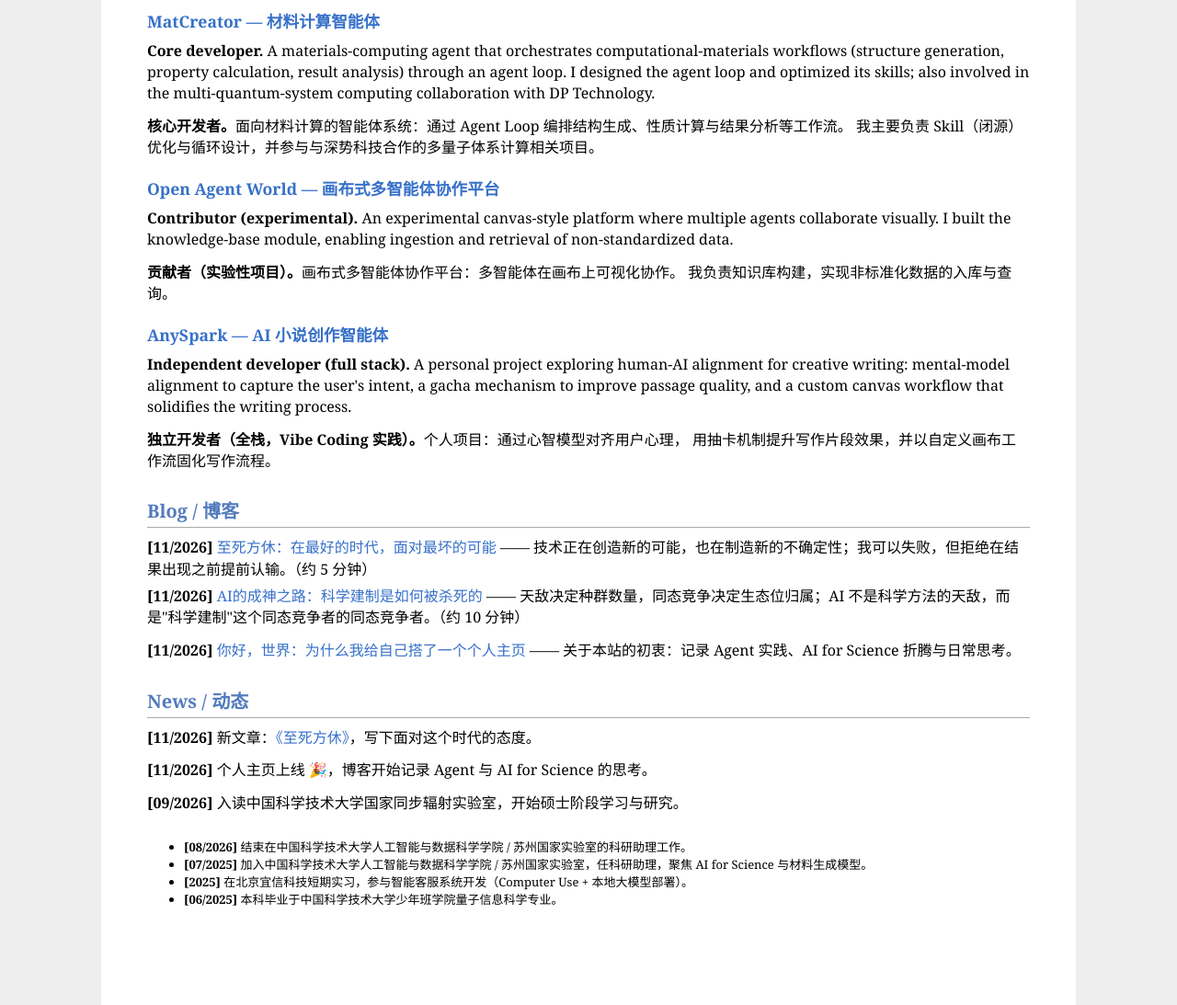
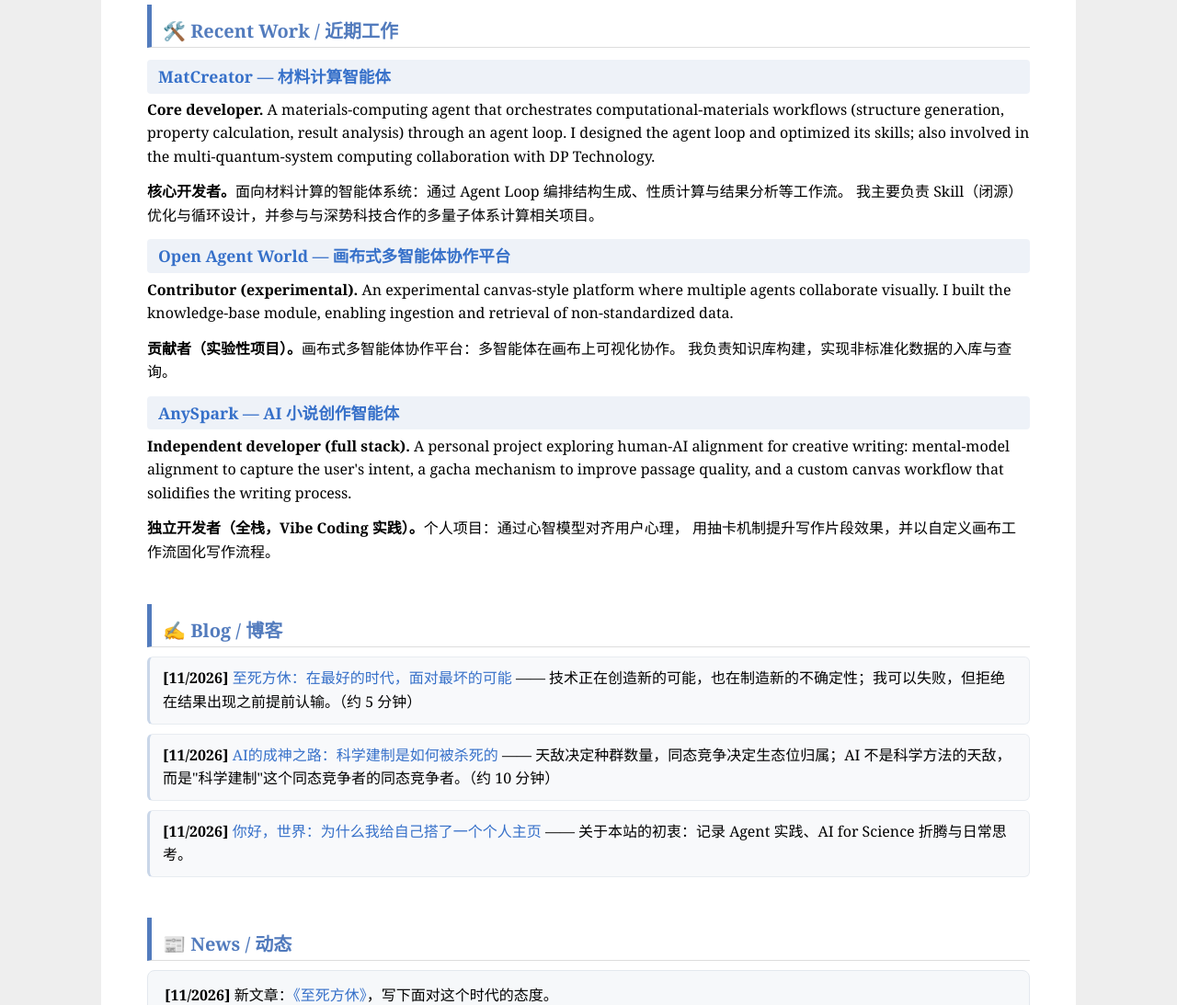
Before and after one commit to Mikexujunrui/Mikexujunrui.github.io, a plain HTML site: page index.html in a window 1280 px wide. Shown: the part 1707-2800 px from the top of the page at 92% size. Drawn offline with Linux system fonts and the light colour scheme.

Commit message:
style: 板块视觉区分度改造（h2色条锚点/emoji前缀/博客卡片化/动态面板化/项目标题条/行距放宽）

```diff
--- a/index.html
+++ b/index.html
@@ -36,11 +36,41 @@
       border-bottom: 1px solid #aaaaaa;
     }
     h1 { font-size: 165%; padding-bottom: 0.3em; }
-    h2 { padding-top: 0.8em; font-size: 125%; }
+    h2 {
+      padding-top: 0.8em; font-size: 125%;
+      margin-top: 2.2em;
+      border-left: 5px solid #527bbd;
+      border-bottom-color: #dddddd;
+      padding-left: 12px;
+    }
     h3 { font-size: 110%; border-bottom: none; margin-bottom: 0.3em; }
 
-    p { margin-top: 0.0em; margin-bottom: 0.8em; padding: 0; line-height: 1.45; }
+    p { margin-top: 0.0em; margin-bottom: 0.8em; padding: 0; line-height: 1.6; }
     strong { font-weight: bold; }
+
+    /* 区块差异化：动态面板 / 博客卡片 / 项目标题条 */
+    .panel {
+      background: #f6f8fa;
+      border: 1px solid #e3e8ee;
+      border-radius: 8px;
+      padding: 14px 18px;
+    }
+    .blog-card {
+      background: #f8f9fb;
+      border: 1px solid #e8ecf1;
+      border-left: 3px solid #c9d6e8;
+      border-radius: 6px;
+      padding: 10px 14px;
+      margin-bottom: 10px;
+      transition: border-color .15s, background .15s;
+    }
+    .blog-card:hover { border-left-color: #527bbd; background: #f0f5fb; }
+    .blog-card p { margin-bottom: 0; }
+    h3.work-title {
+      background: #eef2f8;
+      border-radius: 4px;
+      padding: 7px 12px;
+    }
 
     div#toptitle { padding-bottom: 0.2em; margin-bottom: 0.5em; }
 
@@ -147,7 +177,7 @@
   </tr></tbody></table>
 
   <!-- ======== 简介 ======== -->
-  <h2 style="margin-top:-10px;">Biography / 简介</h2>
+  <h2 style="margin-top:-10px;">📌 Biography / 简介</h2>
   <p>
     Hi! I am <strong>Junrui Xu (Chinese name: 徐俊瑞)</strong>, currently a first-year <u>Master's student</u> at the
     <a href="https://www.nsrl.ustc.edu.cn/" target="_blank">National Synchrotron Radiation Laboratory (NSRL)</a>,
@@ -168,9 +198,9 @@
   </p>
 
   <!-- ======== 项目 ======== -->
-  <h2 id="projects">Recent Work / 近期工作</h2>
+  <h2 id="projects">🛠️ Recent Work / 近期工作</h2>
 
-  <h3><a href="https://github.com/AI4MS/MatCreator" target="_blank">MatCreator — 材料计算智能体</a></h3>
+  <h3 class="work-title"><a href="https://github.com/AI4MS/MatCreator" target="_blank">MatCreator — 材料计算智能体</a></h3>
   <p>
     <strong>Core developer.</strong> A materials-computing agent that orchestrates computational-materials workflows
     (structure generation, property calculation, result analysis) through an agent loop.
@@ -182,7 +212,7 @@
     我主要负责 Skill（闭源）优化与循环设计，并参与与深势科技合作的多量子体系计算相关项目。
   </p>
 
-  <h3><a href="https://github.com/theAfish/open-agent-world" target="_blank">Open Agent World — 画布式多智能体协作平台</a></h3>
+  <h3 class="work-title"><a href="https://github.com/theAfish/open-agent-world" target="_blank">Open Agent World — 画布式多智能体协作平台</a></h3>
   <p>
     <strong>Contributor (experimental).</strong> An experimental canvas-style platform where multiple agents collaborate visually.
     I built the knowledge-base module, enabling ingestion and retrieval of non-standardized data.
@@ -192,7 +222,7 @@
     我负责知识库构建，实现非标准化数据的入库与查询。
   </p>
 
-  <h3><a href="https://github.com/Mikexujunrui/AnySpark" target="_blank">AnySpark — AI 小说创作智能体</a></h3>
+  <h3 class="work-title"><a href="https://github.com/Mikexujunrui/AnySpark" target="_blank">AnySpark — AI 小说创作智能体</a></h3>
   <p>
     <strong>Independent developer (full stack).</strong> A personal project exploring human-AI alignment for creative writing:
     mental-model alignment to capture the user's intent, a gacha mechanism to improve passage quality,
@@ -204,25 +234,32 @@
   </p>
 
   <!-- ======== 博客 ======== -->
-  <h2 id="blog">Blog / 博客</h2>
-  <p style="margin-bottom:0.4em">
+  <h2 id="blog">✍️ Blog / 博客</h2>
+  <div class="blog-card">
+    <p>
     <strong>[11/2026]</strong> <a href="blog/2026-11-23-never-surrender.html">至死方休：在最好的时代，面对最坏的可能</a> ——
     技术正在创造新的可能，也在制造新的不确定性；我可以失败，但拒绝在结果出现之前提前认输。（约 5 分钟）
-  </p>
-  <p>
+    </p>
+  </div>
+  <div class="blog-card">
+    <p>
     <strong>[11/2026]</strong> <a href="blog/2026-11-21-ai-path-to-godhood.html">AI的成神之路：科学建制是如何被杀死的</a> ——
     天敌决定种群数量，同态竞争决定生态位归属；AI 不是科学方法的天敌，而是"科学建制"这个同态竞争者的同态竞争者。（约 10 分钟）
-  </p>
-  <p>
+    </p>
+  </div>
+  <div class="blog-card">
+    <p>
     <strong>[11/2026]</strong> <a href="blog/2026-11-21-hello.html">你好，世界：为什么我给自己搭了一个个人主页</a> ——
     关于本站的初衷：记录 Agent 实践、AI for Science 折腾与日常思考。
-  </p>
+    </p>
+  </div>
 
   <!-- ======== 动态 ======== -->
-  <h2 id="news">News / 动态</h2>
+  <h2 id="news">📰 News / 动态</h2>
+  <div class="panel">
   <p><strong>[11/2026]</strong> 新文章：<a href="blog/2026-11-23-never-surrender.html">《至死方休》</a>，写下面对这个时代的态度。</p>
   <p><strong>[11/2026]</strong> 个人主页上线 🎉，博客开始记录 Agent 与 AI for Science 的思考。</p>
-  <p><strong>[09/2026]</strong> 入读中国科学技术大学国家同步辐射实验室，开始硕士阶段学习与研究。</p>
+  <p style="margin-bottom:0.6em"><strong>[09/2026]</strong> 入读中国科学技术大学国家同步辐射实验室，开始硕士阶段学习与研究。</p>
   <div style="height:250px;overflow:auto;font-size:small;">
     <ul>
       <li><strong>[08/2026]</strong> 结束在中国科学技术大学人工智能与数据科学学院 / 苏州国家实验室的科研助理工作。</li>
@@ -232,9 +269,10 @@
     </ul>
   </div>
   <div class="scroll-hint">⬆ scrollable</div>
+  </div>
 
   <!-- ======== 教育 ======== -->
-  <h2 id="education">Education / 教育</h2>
+  <h2 id="education">🎓 Education / 教育</h2>
   <table class="rows"><tbody>
     <tr>
       <td width="200">
@@ -264,7 +302,7 @@
   </tbody></table>
 
   <!-- ======== 经历 ======== -->
-  <h2 id="experience">Experience / 科研与实习</h2>
+  <h2 id="experience">💼 Experience / 科研与实习</h2>
   <table class="rows"><tbody>
     <tr>
       <td width="200">
@@ -301,7 +339,7 @@
   </tbody></table>
 
   <!-- ======== 荣誉 ======== -->
-  <h2 id="honors">Honors &amp; Awards / 荣誉与奖项</h2>
+  <h2 id="honors">🏆 Honors &amp; Awards / 荣誉与奖项</h2>
   <ul>
     <li>全国大学生物理学术能力竞赛 一等奖（2 次）</li>
     <li>第 37 届全国中学生物理学术能力竞赛 赛区一等奖</li>
```
Also changed, not shown: blog/2026-11-21-ai-path-to-godhood.html (+1 -1 lines), blog/2026-11-21-hello.html (+1 -1 lines), blog/2026-11-23-never-surrender.html (+1 -1 lines).
